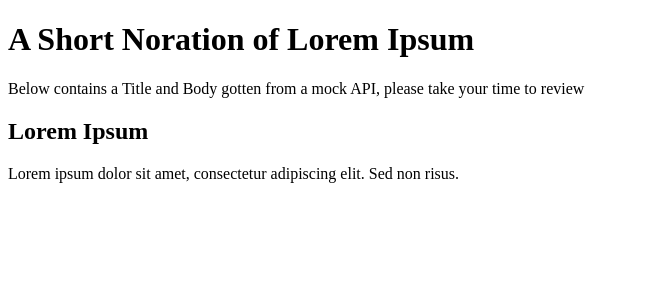
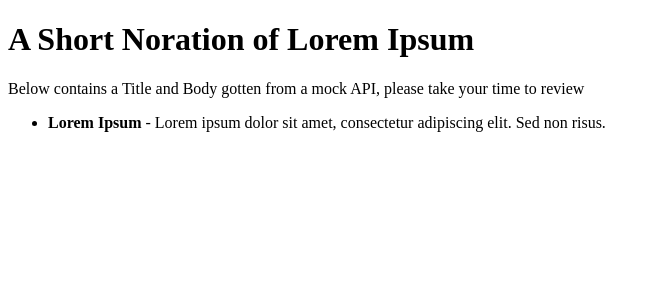
Before and after one commit to acciojob/lorem-redux-TusharMinche, a React app: page / in a window 1280 px wide. Shown: the top 300 px of the page, without its empty margins (0-660 px from the left). Built offline with nearby package versions, Linux system fonts and the light colour scheme.

Commit message:
Made some changes

```diff
--- a/src/components/App.js
+++ b/src/components/App.js
@@ -1,8 +1,7 @@
-import React from "react";
+import React, { useEffect } from "react";
 import './../styles/App.css';
 import { useDispatch, useSelector } from 'react-redux';
-import { useEffect } from "react";
-import { fetchLorem } from './../state/loremSlice'; // ✅ named import
+import { fetchLorem } from './../state/loremSlice';
 
 const App = () => {
   const dispatch = useDispatch();
@@ -15,18 +14,22 @@ const App = () => {
   return (
     <div>
       <h1>A Short Noration of Lorem Ipsum</h1>
-      <p>Below contains a Title and Body gotten from a mock API, please take your time to review</p>
+      <p>
+        Below contains a Title and Body gotten from a mock API, please take your time to review
+      </p>
 
-      {loading && <p>Loading...</p>}
+      {loading && <h4>Loading...</h4>}
       {error && <p style={{ color: 'red' }}>Error: {error}</p>}
+
       {!loading && !error && data && (
-        <div>
-          <h2>{data.title}</h2>
-          <p>{data.body}</p>
-        </div>
+        <ul>
+          <li>
+            <strong>{data.title}</strong> - {data.body}
+          </li>
+        </ul>
       )}
     </div>
   );
-}
+};
 
 export default App;
```
